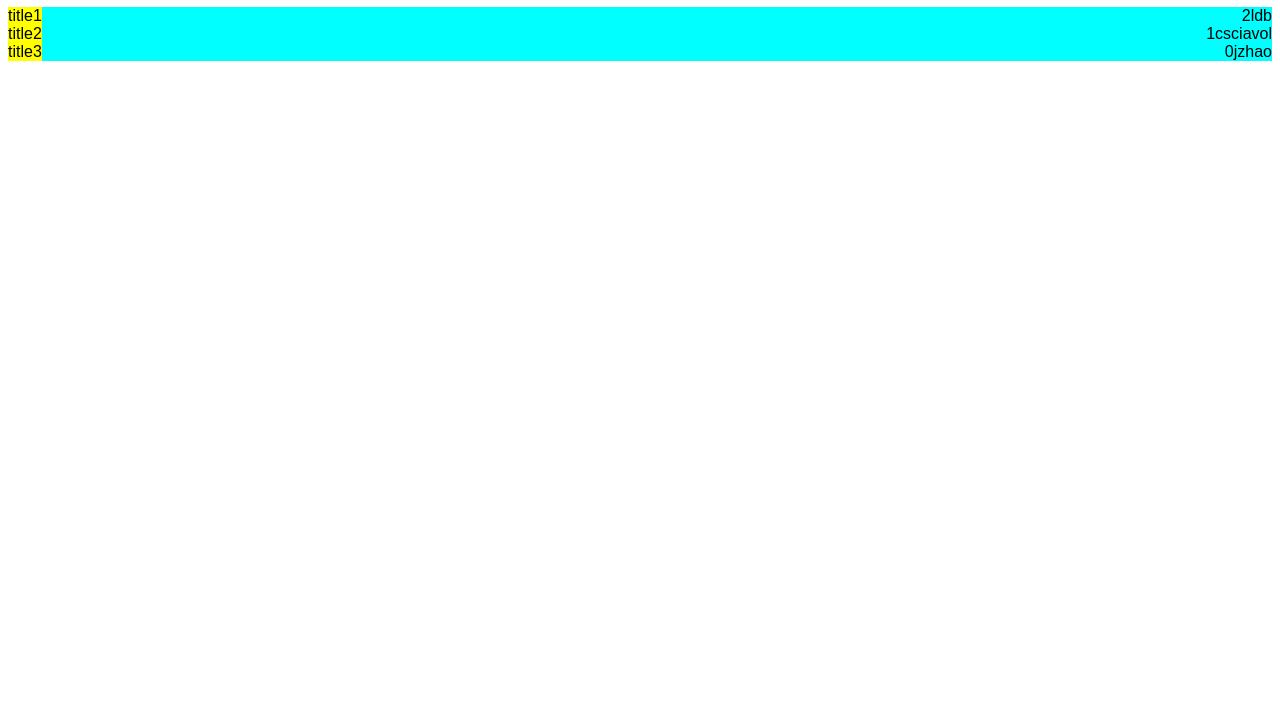
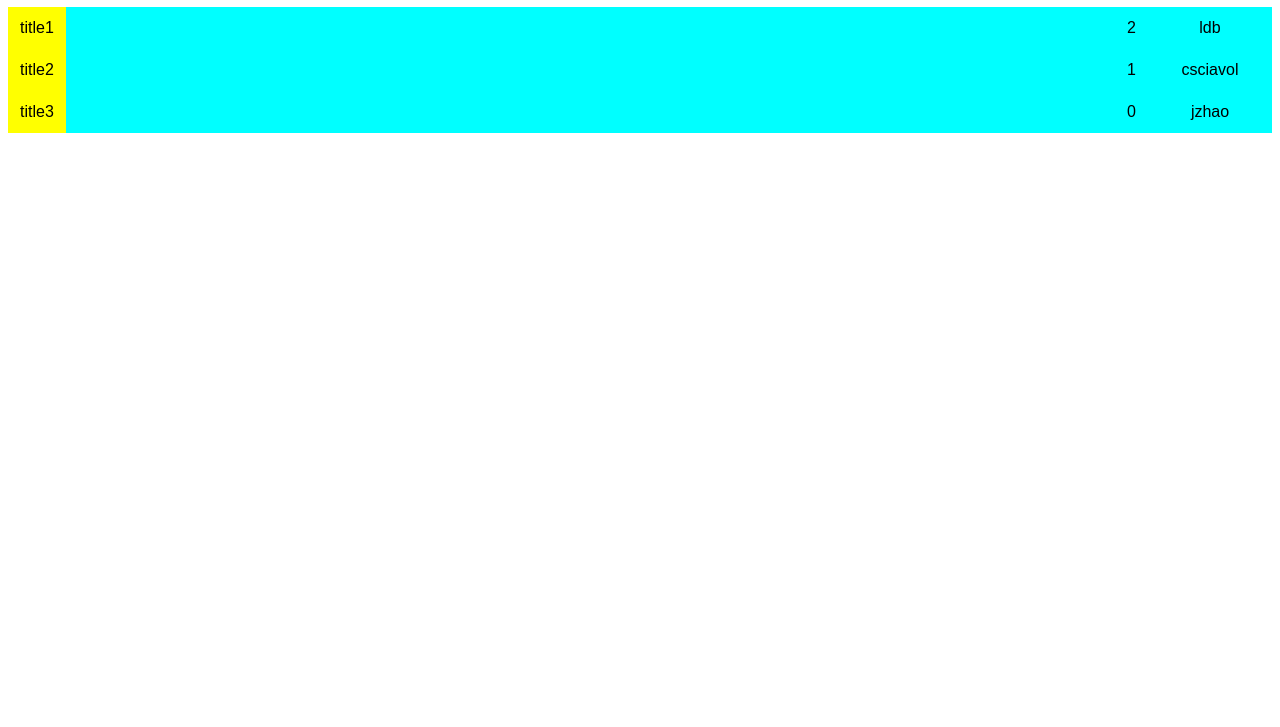
Before and after one commit to lucasdellabella/lets-learn-yhack-march-2019, a React app: page / in a window 1280 px wide. Shown: the part 73-800 px from the top of the page. Built offline with nearby package versions, Linux system fonts and the light colour scheme.

Commit message:
Position posts

```diff
--- a/src/index.js
+++ b/src/index.js
@@ -36,7 +36,7 @@ const Post = ({
     <div className="post inline">
       <div>{title}</div>
       <div>{interested.length}</div>
-      <div>{organizer}</div>
+      <div className="organizer">{organizer}</div>
     </div>
   );
 };
--- a/src/styles.css
+++ b/src/styles.css
@@ -6,7 +6,12 @@
 .post {
   display: flex;
   justify-content: flex-end;
+  align-items: center;
   background-color: cyan;
+}
+
+.post > * {
+  padding: 12px;
 }
 
 .post > :first-child {
@@ -18,3 +23,7 @@
   display: flex;
   flex-direction: column;
 }
+
+.organizer {
+  width: 100px;
+}
```
